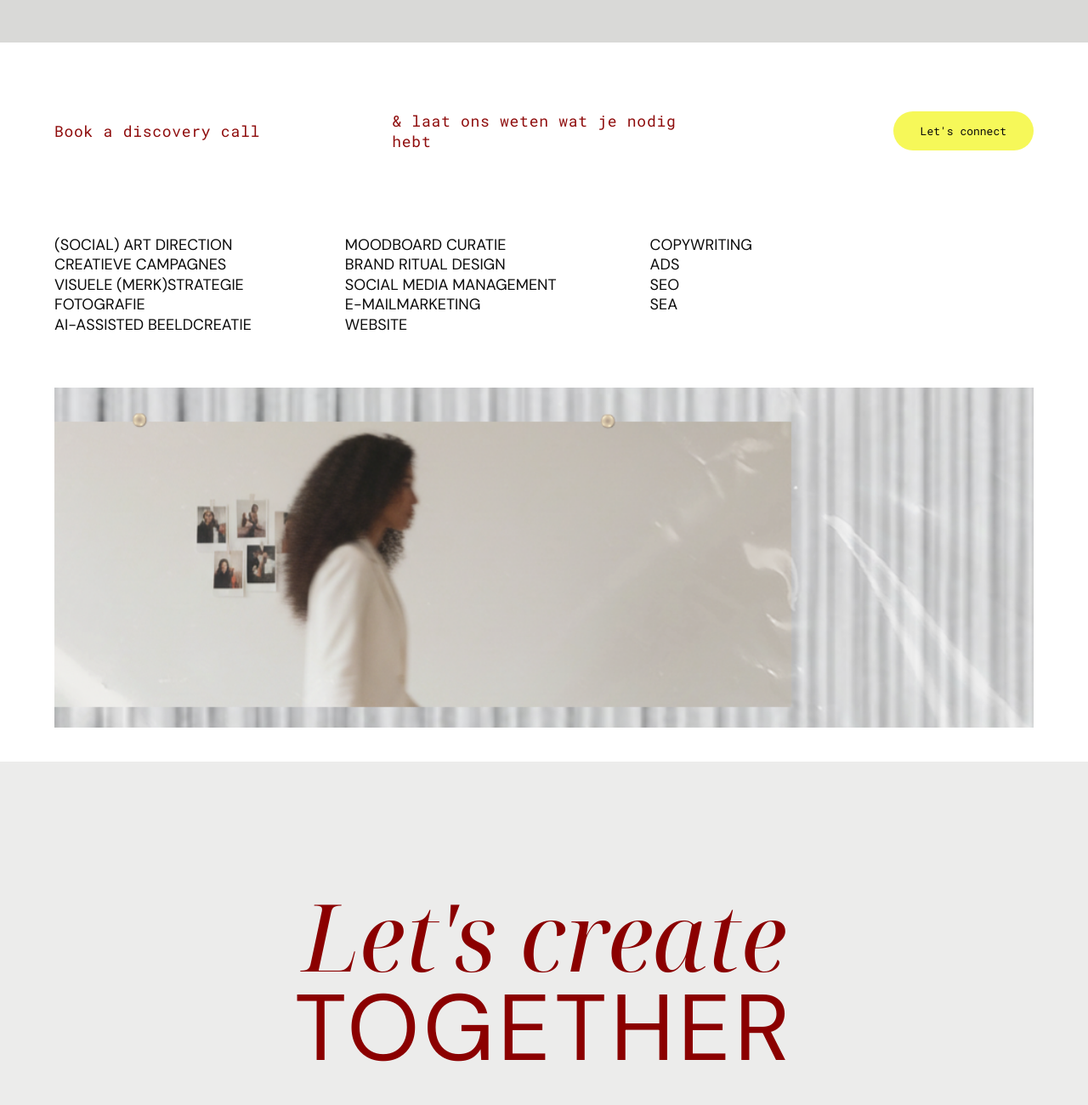
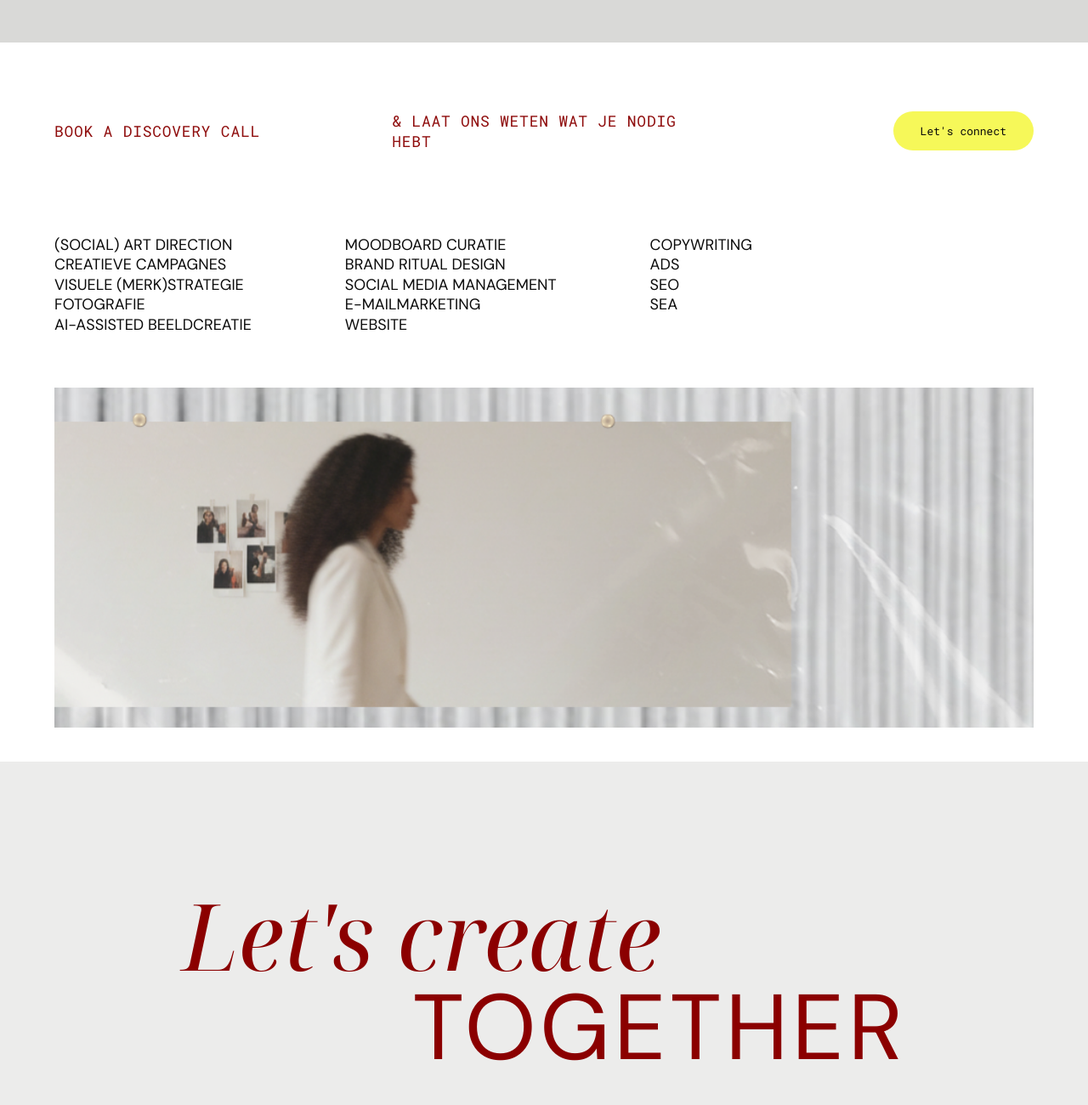
Before and after one commit to madewithmeraki/madewithmeraki.github.io, a plain HTML site: page nl/about.html in a window 1280 px wide. Shown: the part 2260-3560 px from the top of the page at 85% size. Drawn offline with Linux system fonts and the light colour scheme; a web font is replaced by a local one.

Commit message:
NL pagina fixes: tekst, opmaak en footer aanpassingen
- Footer "Let's create / TOGETHER" layout aangepast naar photography-stijl (links/rechts uitlijning met clamp)
- NL homepage: "LATEN WE SAMEN CREËREN" → "LET'S CREATE TOGETHER"
- NL service pagina's: tagline "but Elevated" correct in serif italic (lowercase)
- NL creative-visuals: SOV sectie in hoofdletters
- NL social-media: SOV sectie in hoofdletters
- NL fotografie: "UPCOMING MINI-SHOOTS" en "SPRING 2026"
- NL about: "BOOK A DISCOVERY CALL" in hoofdletters
- Custom cursor lag fix op alle pagina's

Co-Authored-By: Claude Sonnet 4.6 <noreply@anthropic.com>

```diff
--- a/nl/about.html
+++ b/nl/about.html
@@ -638,25 +638,25 @@
       font-family: 'Noto Serif Display', serif;
       font-style: italic;
       font-weight: 400;
-      font-size: 110px;
+      font-size: clamp(60px, 8.5vw, 110px);
       color: #8B0000;
       display: block;
-      text-align: center;
+      text-align: left;
       margin-bottom: 0;
       margin-left: 0;
-      padding-left: 0;
+      padding-left: clamp(80px, 12vw, 180px);
     }
 
     .footer-hook-line2 {
       font-family: 'Canva Sans', 'DM Sans', sans-serif;
       font-weight: 400;
-      font-size: 110px;
+      font-size: clamp(60px, 8.5vw, 110px);
       color: #8B0000;
       display: block;
-      text-align: center;
+      text-align: right;
       margin-left: 0;
       margin-right: 0;
-      padding-right: 0;
+      padding-right: clamp(80px, 12vw, 180px);
       letter-spacing: .04em;
       margin-top: 0;
       line-height: 1;
@@ -744,8 +744,8 @@
 
       .footer-main { padding: 40px 24px !important; display: flex !important; flex-direction: column !important; align-items: center !important; gap: 2rem !important; }
       .footer-hook { text-align: center !important; width: 100% !important; }
-      .footer-hook-line1 { font-size: clamp(2rem, 10vw, 4rem) !important; text-align: center !important; padding-left: 0 !important; }
-      .footer-hook-line2 { font-size: clamp(2.5rem, 12vw, 5rem) !important; text-align: center !important; padding-right: 0 !important; }
+      .footer-hook-line1 { font-size: clamp(36px, 10vw, 64px) !important; text-align: center !important; padding-left: 0 !important; }
+      .footer-hook-line2 { font-size: clamp(36px, 10vw, 64px) !important; text-align: center !important; padding-right: 0 !important; }
       .footer-connect-btn { width: 80% !important; text-align: center !important; margin: 0 auto !important; display: block !important; }
       .footer-contact-info { text-align: center !important; margin-top: 0 !important; position: static !important; }
       .footer-bar { flex-direction: column !important; align-items: center !important; gap: 0.5rem !important; padding: 16px 24px !important; text-align: center !important; }
@@ -1265,8 +1265,8 @@
 <!-- DIENSTEN OVERZICHT -->
 <section class="cv-sov" style="padding-top: 80px; padding-bottom: 60px;">
   <div class="about-sov-cols" style="align-items: center; margin-bottom: 0;">
-    <span class="cv-sov-label reveal">Book a discovery call</span>
-    <span class="cv-sov-label reveal d1">&amp; laat ons weten wat je nodig hebt</span>
+    <span class="cv-sov-label reveal">BOOK A DISCOVERY CALL</span>
+    <span class="cv-sov-label reveal d1">&amp; LAAT ONS WETEN WAT JE NODIG HEBT</span>
     <a href="index.html#contact" class="cv-sov-btn reveal d2" style="justify-self: end;">Let's connect</a>
   </div>
 </section>
@@ -1302,8 +1302,8 @@
 <footer id="footer">
   <div class="footer-main">
     <div class="footer-hook reveal">
-      <span class="footer-hook-line1" style="display: block; text-align: center !important; padding-left: 0 !important; width: 100%;">Let's create</span>
-      <span class="footer-hook-line2" style="display: block; text-align: center !important; padding-right: 0 !important; width: 100%;">TOGETHER</span>
+      <span class="footer-hook-line1">Let's create</span>
+      <span class="footer-hook-line2">TOGETHER</span>
     </div>
     <a href="index.html#contact" class="footer-connect-btn reveal d1">Let's connect</a>
     <div class="footer-contact-info">
@@ -1374,15 +1374,10 @@
 
   /* ── Custom cursor ── */
   const cur = document.getElementById('cur');
-  let cx = 0, cy = 0, tx = 0, ty = 0;
-  document.addEventListener('mousemove', e => { tx = e.clientX; ty = e.clientY; }, { passive: true });
-  (function animCur() {
-    cx += (tx - cx) * 0.14;
-    cy += (ty - cy) * 0.14;
-    cur.style.left = cx + 'px';
-    cur.style.top  = cy + 'px';
-    requestAnimationFrame(animCur);
-  })();
+  document.addEventListener('mousemove', e => {
+    cur.style.left = e.clientX + 'px';
+    cur.style.top  = e.clientY + 'px';
+  }, { passive: true });
   document.querySelectorAll('a, button').forEach(el => {
     el.addEventListener('mouseenter', () => cur.classList.add('big'));
     el.addEventListener('mouseleave', () => cur.classList.remove('big'));
```
Also changed, not shown: about.html (+14 -19 lines), creative-visuals.html (+4 -9 lines), index.html (+7 -12 lines), marketing.html (+4 -9 lines), newsletter.html (+4 -9 lines), nl/creative-visuals.html (+8 -13 lines), nl/index.html (+11 -15 lines), nl/marketing.html (+5 -10 lines), nl/photography.html (+6 -11 lines), nl/social-media.html (+8 -13 lines), photography.html (+4 -9 lines), portfolio.html (+4 -9 lines), social-media.html (+6 -9 lines).
